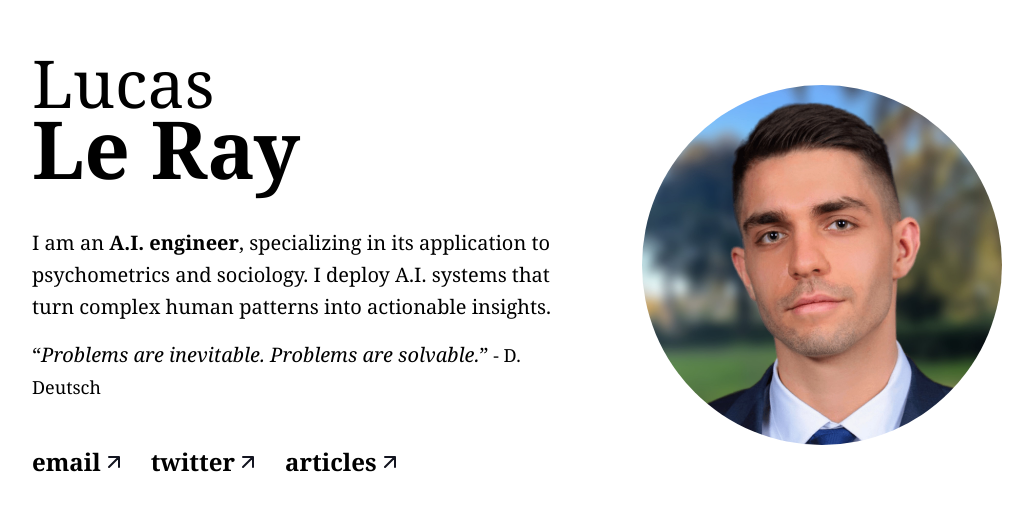
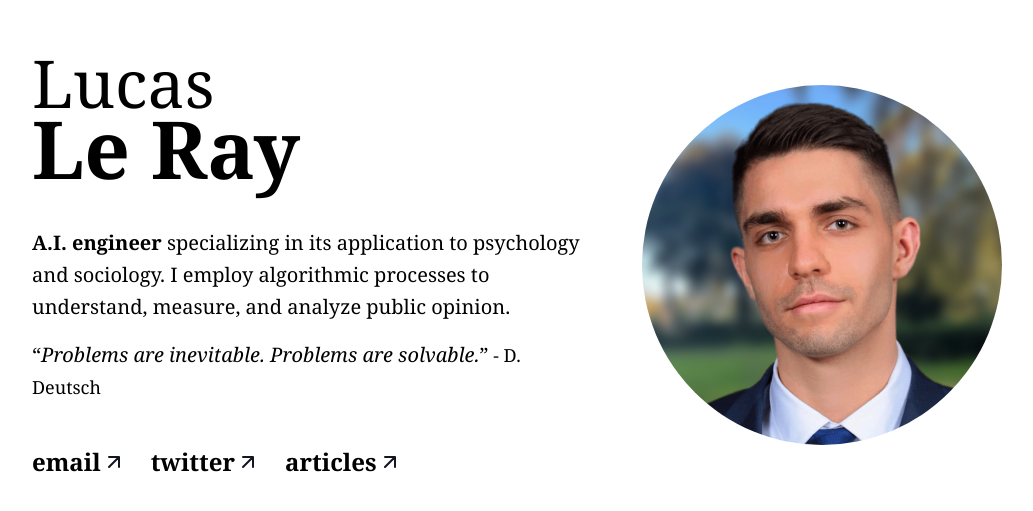
Before and after one commit to LucasLeRay/personal-website, a React (Create React App) app: page / in a window 1280 px wide. Shown: the part 135-646 px from the top of the page, without its empty margins (123-1156 px from the left). Built offline with nearby package versions, Linux system fonts and the light colour scheme.

Commit message:
Improve description

```diff
--- a/src/App.js
+++ b/src/App.js
@@ -17,13 +17,13 @@ function App() {
           <h1>Le Ray</h1>
         </div>
         <div className="Description">
-          <p>I am an <b>A.I. engineer</b>, specializing in its application to psychometrics and sociology. I deploy A.I. systems that turn complex human patterns into actionable insights.</p>
+          <p><b>A.I. engineer</b> specializing in its application to psychology and sociology. I employ algorithmic processes to understand, measure, and analyze public opinion.</p>
           <p className="Quote">“<i>Problems are inevitable. Problems are solvable.</i>”<span className="Author"> - D. Deutsch</span></p>
         </div>
           <div className="Links">
             <a href="mailto:lucas.a.leray@gmail.com" rel="noopener noreferrer">email</a>
             <a href="https://twitter.com/Lucas_Le_Ray" target="_blank" rel="noopener noreferrer">twitter</a>
-            <a href="https://lucas-le-ray.notion.site/" target="_blank" rel="noopener noreferrer">articles</a>
+            <a href="https://lucas-le-ray.notion.site/Lucas-Le-Ray-1313818a7a5d80468438e6b7c4382e13" target="_blank" rel="noopener noreferrer">articles</a>
           </div>
       </div>
       <img src={profile_src} alt="Lucas Le Ray"/>
```
